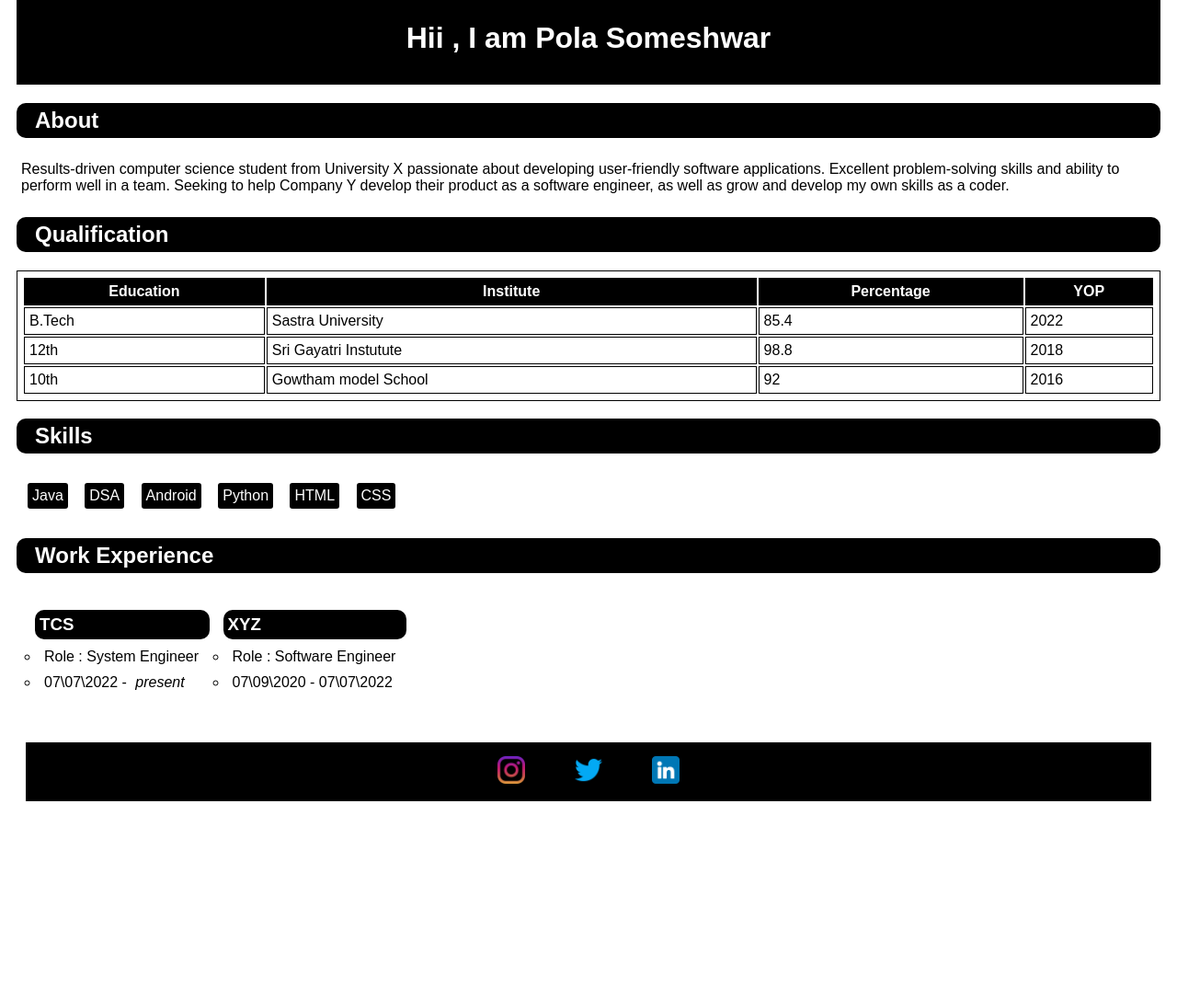
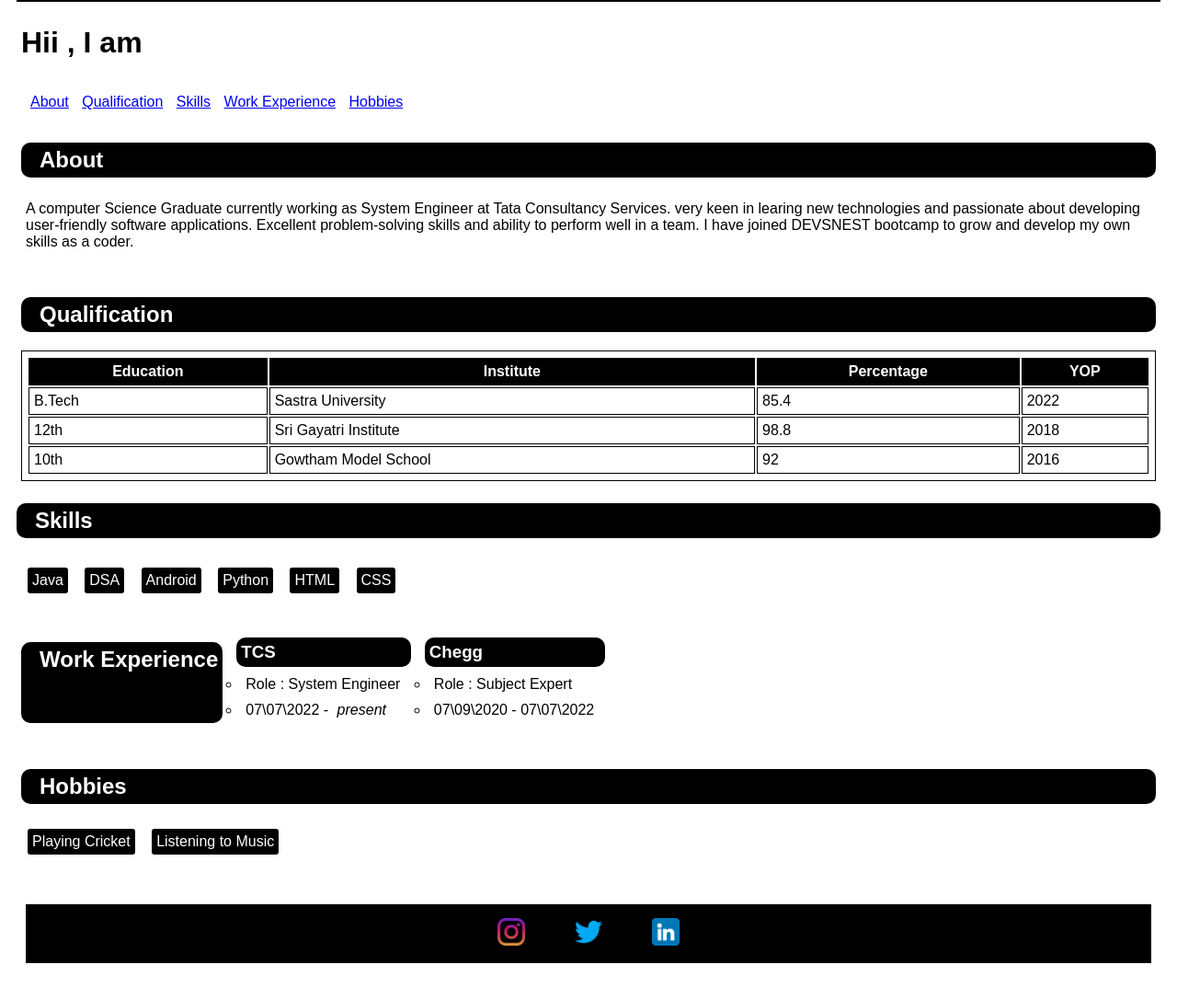
Before and after one commit to polasomeshwar/portfolio-website, a plain HTML site: page index.html in a window 1280 px wide. Shown: the part 220-1306 px from the top of the page at 92% size. Before the commit the page ends 1135 px from the top, so only its background shows below. Drawn offline with Linux system fonts and the light colour scheme.

Commit message:
Update index.html

```diff
--- a/index.html
+++ b/index.html
@@ -10,11 +10,27 @@
 <body>
     <div class="imAndname">
         <img src = "images\hhhh.jpg" id="pr_img" alt="profile_image" width="150" height="150">
-        <h1>Hii , I am Pola Someshwar</h1>
     </div>
+    <h1>Hii , I am <span id ="namespan"></span></h1>
+    <header id="navigationHead">
+        <nav>
+            <a href="#aboutId">About</a>
+            <a href="#qualificationId">Qualification</a>
+            <a href="#skillId">Skills</a>
+            <a href="#workId">Work Experience</a>
+            <a href="#hobbiesId">Hobbies</a>
+        </nav>
+    </header>
+    <div class="about" id="aboutId">
         <h2>About</h2>
-    <p>Results-driven computer science student from University X passionate about developing user-friendly software applications. Excellent problem-solving skills and ability to perform well in a team. Seeking to help Company Y develop their product as a software engineer, as well as grow and develop my own skills as a coder.
+        <p>
+            A computer Science Graduate currently working as System Engineer at Tata Consultancy Services.
+            very keen in learing new technologies and passionate about developing user-friendly software applications.
+            Excellent problem-solving skills and ability to perform well in a team. I have joined DEVSNEST bootcamp
+            to grow and develop my own skills as a coder.
         </p>
+    </div>
+    <div class="qualification" id="qualificationId">
         <h2>Qualification</h2>
         <table>
             <tr>
@@ -31,19 +47,20 @@
             </tr>
             <tr>
                 <td>12th</td>
-            <td>Sri Gayatri Instutute</td>
+                <td>Sri Gayatri Institute</td>
                 <td>98.8</td>
                 <td>2018</td>
             </tr>
             <tr>
                 <td>10th</td>
-            <td>Gowtham model School</td>
+                <td>Gowtham Model School</td>
                 <td>92</td>
                 <td>2016</td>
             </tr>
         </table>
+    </div>
+    <div class="skill" id="skillId">
         <h2>Skills</h2>
-    <div class="skill">
         <ul>
             <li>Java</li>
             <li>DSA</li>
@@ -53,8 +70,8 @@
             <li>CSS</li>
         </ul>
     </div>
+    <div class="worke" id="workId">
         <h2>Work Experience</h2>
-    <div class="worke">
         <div class = "box">
             <ul>
                 <li  class="single-exp">
@@ -65,22 +82,30 @@
                         </ul>
                 </li>
                 <li  class="single-exp">
-                    <h3>XYZ</h3>
+                    <h3>Chegg</h3>
                         <ul>
-                            <li>Role : Software Engineer</li>
+                            <li>Role : Subject Expert</li>
                             <li>07\09\2020 - 07\07\2022</li>
                         </ul>
                 </li>
             </ul>
         </div>
     </div>
+    <div id="hobbiesId">
+        <h2>Hobbies</h2>
+        <ul class="skill">
+            <li>Playing Cricket</li>
+            <li>Listening to Music</li>
+        </ul>
+    </div>
 </body>
+<script src="script.js" type="text/javascript"></script>
 <footer>
     <div class="urls">
         <ul>
-            <li><a href=""><img src= "images/instagram (1).png"></a></li>
-            <li><a href=""><img src="images/twitter.png"></a></li>
-            <li><a href=""><img src="images/linkedin.png"></a></li>
+            <li><a href="https://www.instagram.com/polasomeshwar/" target="_blank"><img src= "images/instagram (1).png"></a></li>
+            <li><a href="https://twitter.com/Someshwarpola1" target="_blank"><img src="images/twitter.png"></a></li>
+            <li><a href="https://www.linkedin.com/in/pola-someshwar-936167171/" target="_blank"><img src="images/linkedin.png"></a></li>
         </ul>
     </div>
 </footer>
```
Lines whose indentation alone changed are shown as unchanged.
